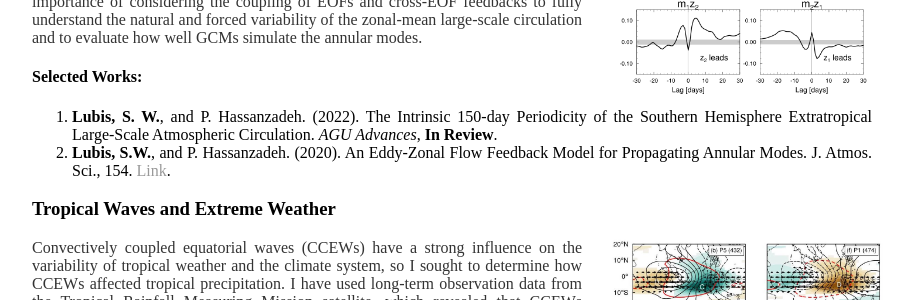
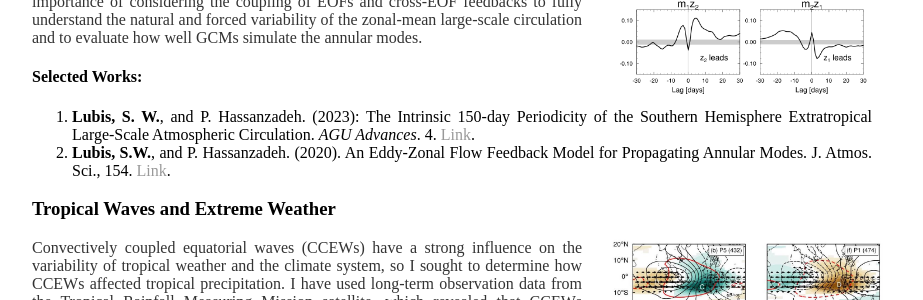
Before and after one commit to sandrolubis/sandrolubis.github.io, a Jekyll site: the page built from research/index.html, in a window 1280 px wide. Shown: the part 1443-1743 px from the top of the page, without its empty margins (276-1199 px from the left). Built offline with Jekyll 4.4.1, drawn with Linux system fonts in a browser that asks for light colours.

Commit message:
Update index.html

```diff
--- a/research/index.html
+++ b/research/index.html
@@ -50,7 +50,7 @@
 				The results highlight the importance of considering the coupling of EOFs and cross-EOF feedbacks to fully understand the natural and forced variability of the zonal-mean large-scale circulation and to evaluate how well GCMs simulate the annular modes.</font></p>
 			<h4>Selected Works:</h4>
 			<ol style="text-align:justify;">
-			  <li><b>Lubis, S. W.</b>, and P. Hassanzadeh. (2022). The Intrinsic 150-day Periodicity of the Southern Hemisphere Extratropical Large-Scale Atmospheric Circulation. <i>AGU Advances</i>, <b>In Review</b>.</li>
+			  <li><b>Lubis, S. W.</b>, and P. Hassanzadeh. (2023): The Intrinsic 150-day Periodicity of the Southern Hemisphere Extratropical Large-Scale Atmospheric Circulation. <i>AGU Advances</i>. 4. <a href="https://doi.org/10.1029/2022AV000833">Link</a>.</li>
 			  <li><b>Lubis, S.W.</b>, and P. Hassanzadeh. (2020). An Eddy-Zonal Flow Feedback Model for Propagating Annular Modes. J. Atmos. Sci., 154. <a href="https://doi.org/10.1175/JAS-D-20-0214.1">Link</a>.</li>
 			</ol>
 
```
